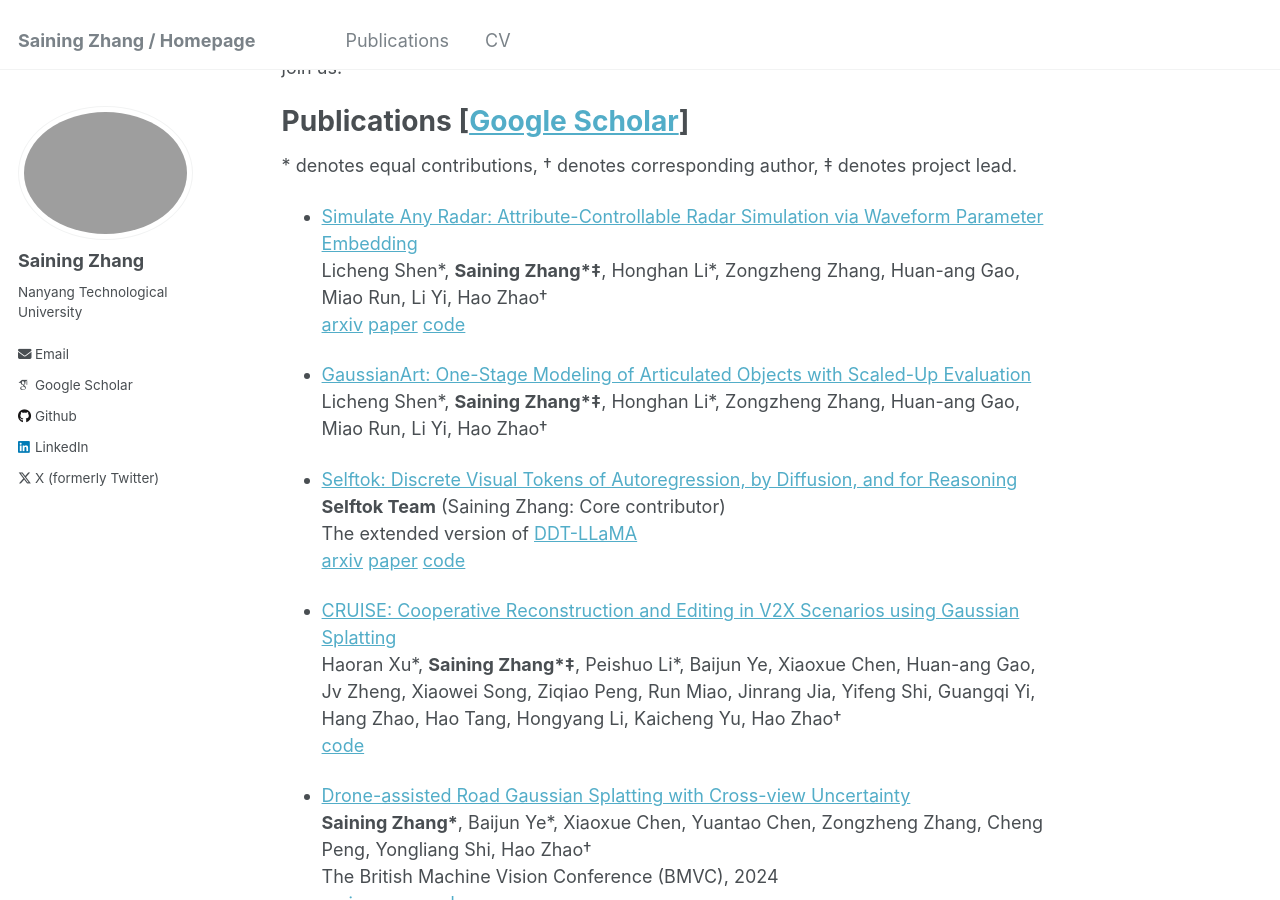
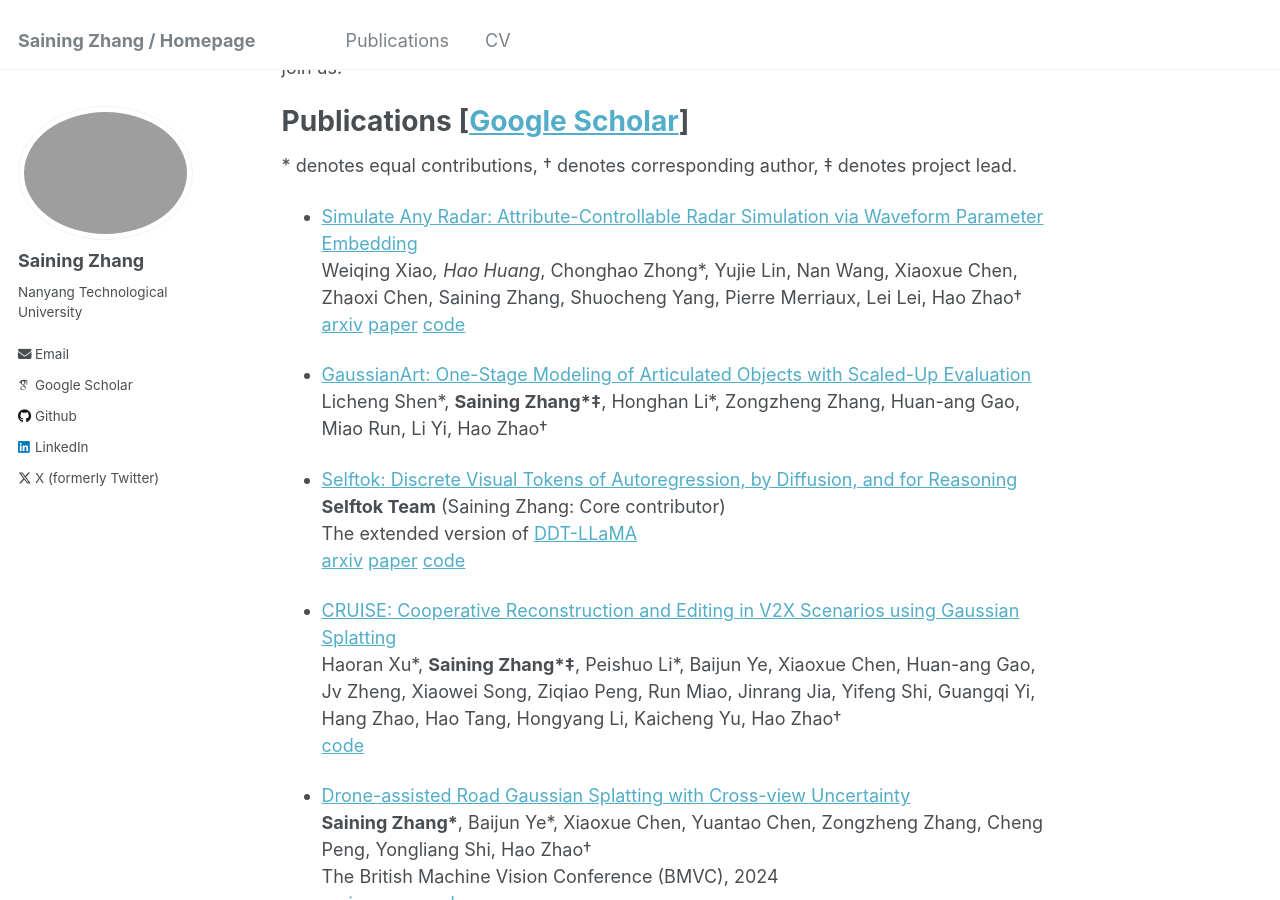
Before and after one commit to SainingZhang/SainingZhang.github.io, a Jekyll site: the page built from _pages/about.md, in a window 1280 px wide and 900 px high, scrolled down 563 px. Built offline with Jekyll 4.4.1, drawn with Linux system fonts in a browser that asks for light colours; some web fonts are replaced.

Commit message:
Update about.md

```diff
--- a/_pages/about.md
+++ b/_pages/about.md
@@ -24,7 +24,7 @@
 \* denotes equal contributions, † denotes corresponding author, ‡ denotes project lead.
 
 * [Simulate Any Radar: Attribute-Controllable Radar Simulation via Waveform Parameter Embedding](https://zhuxing0.github.io/projects/SA-Radar/)
-  Licheng Shen\*, **Saining Zhang\*‡**, Honghan Li\*, Zongzheng Zhang, Huan-ang Gao, Miao Run, Li Yi, Hao Zhao†
+  Weiqing Xiao*, Hao Huang*, Chonghao Zhong*, Yujie Lin, Nan Wang, Xiaoxue Chen, Zhaoxi Chen, Saining Zhang, Shuocheng Yang, Pierre Merriaux, Lei Lei, Hao Zhao†
    [arxiv](https://arxiv.org/abs/2506.03134) [paper](https://arxiv.org/pdf/2506.03134) [code](https://github.com/zhuxing0/SA-Radar)
 
 * [GaussianArt: One-Stage Modeling of Articulated Objects with Scaled-Up Evaluation](https://sainingzhang.github.io/project/gaussianart/)
```
